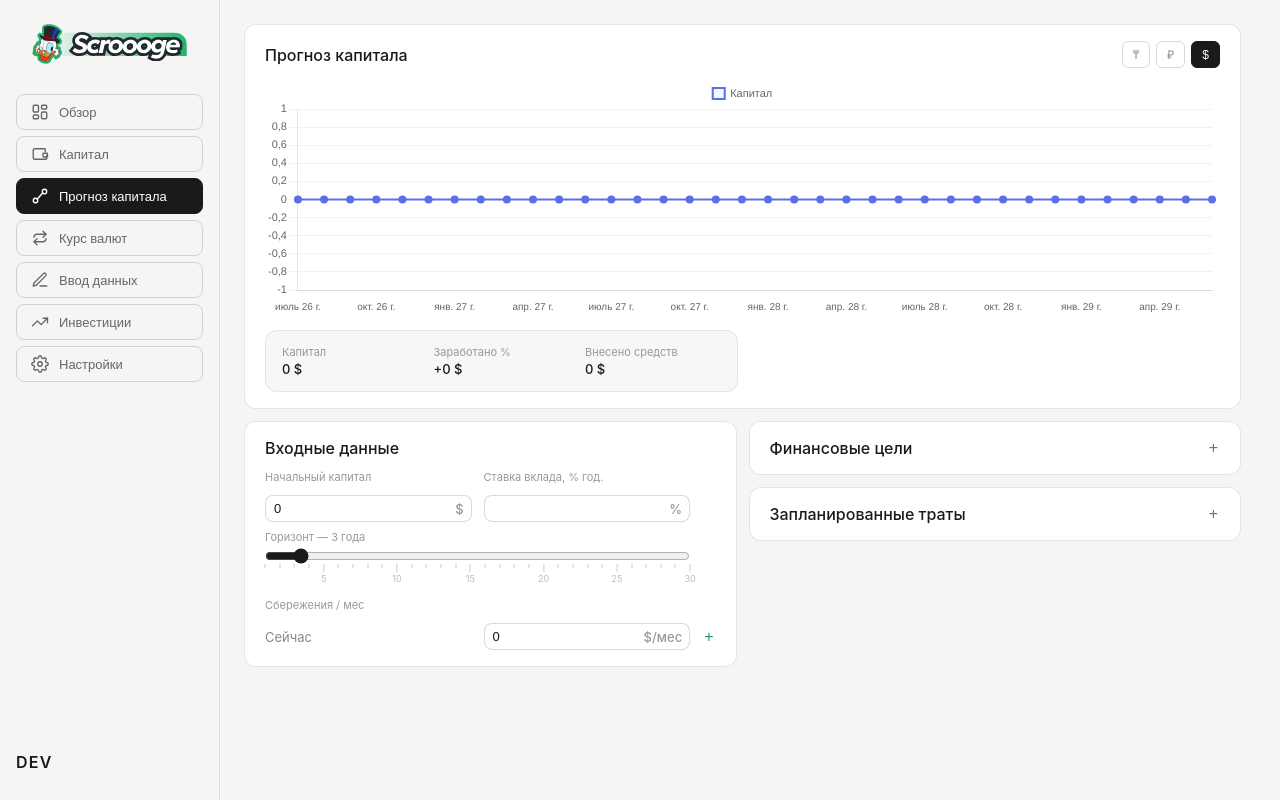
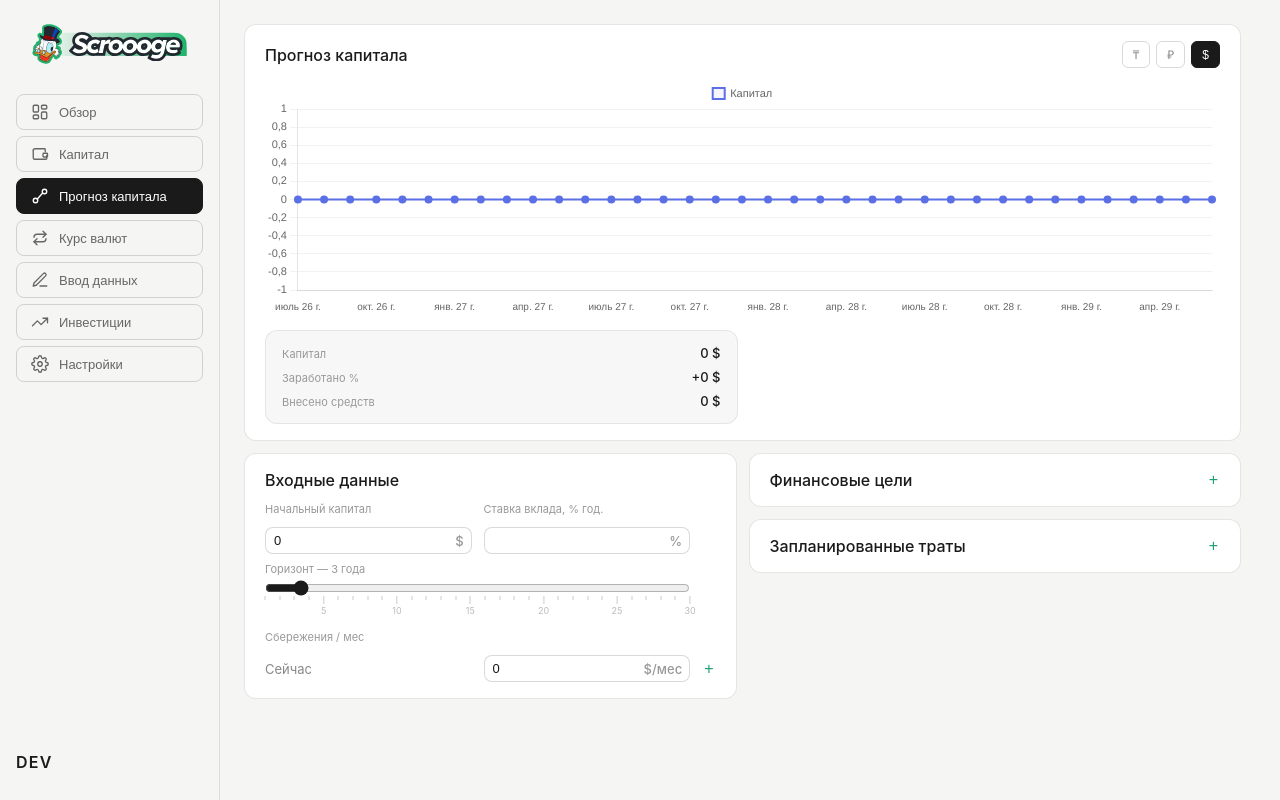
Before and after one commit to eclechenza/budget-app, a React (Vite) app: page / in a window 1280 px wide. Both pictures are taken after a click on the button "Прогноз капитала". Built offline with nearby package versions, Linux system fonts and the light colour scheme.

Commit message:
fix(forecast): restore row layout in summary tile

```diff
--- a/src/components/FinancialRoute.jsx
+++ b/src/components/FinancialRoute.jsx
@@ -400,17 +400,19 @@ export default function FinancialRoute({ state }) {
 
         <div className="route-summary-grid" style={{ display: 'grid', gridTemplateColumns: 'minmax(0, 1fr) minmax(0, 1fr)', gap: 10, marginTop: 14 }}>
           {/* Tile 1: итоги */}
-          <div style={{ background: 'var(--bg-tile)', border: '0.5px solid rgba(128,128,128,.15)', borderRadius: 12, padding: '0.875rem 1rem', display: 'flex', flexWrap: 'wrap', gap: '8px 16px' }}>
-            {[
-              { label: 'Капитал', value: `${fmt(finalNominal)} ${sym(cur)}` },
-              { label: 'Заработано %', value: `${interestEarned >= 0 ? '+' : ''}${fmt(Math.round(interestEarned))} ${sym(cur)}` },
-              { label: 'Внесено средств', value: `${fmt(Math.round(totalContributed))} ${sym(cur)}` },
-            ].map(({ label, value }) => (
-              <div key={label} style={{ flex: '1 1 120px', minWidth: 0 }}>
-                <div style={{ fontSize: 11, color: '#999', marginBottom: 2 }}>{label}</div>
-                <div style={{ fontSize: 13, fontWeight: 500, color: 'var(--text)', wordBreak: 'break-word' }}>{value}</div>
-              </div>
-            ))}
+          <div style={{ background: 'var(--bg-tile)', border: '0.5px solid rgba(128,128,128,.15)', borderRadius: 12, padding: '0.875rem 1rem' }}>
+            <div style={{ display: 'flex', justifyContent: 'space-between', alignItems: 'baseline', marginBottom: 8 }}>
+              <span style={{ fontSize: 11, color: '#999' }}>Капитал</span>
+              <span style={{ fontSize: 13, fontWeight: 500 }}>{fmt(finalNominal)} {sym(cur)}</span>
+            </div>
+            <div style={{ display: 'flex', justifyContent: 'space-between', alignItems: 'baseline', marginBottom: 8 }}>
+              <span style={{ fontSize: 11, color: '#999' }}>Заработано %</span>
+              <span style={{ fontSize: 13, fontWeight: 500 }}>{interestEarned >= 0 ? '+' : ''}{fmt(Math.round(interestEarned))} {sym(cur)}</span>
+            </div>
+            <div style={{ display: 'flex', justifyContent: 'space-between', alignItems: 'baseline' }}>
+              <span style={{ fontSize: 11, color: '#999' }}>Внесено средств</span>
+              <span style={{ fontSize: 13, fontWeight: 500 }}>{fmt(Math.round(totalContributed))} {sym(cur)}</span>
+            </div>
           </div>
           {/* Tile 2: цели */}
           {goalsWithReach.length > 0 && (() => {
```
